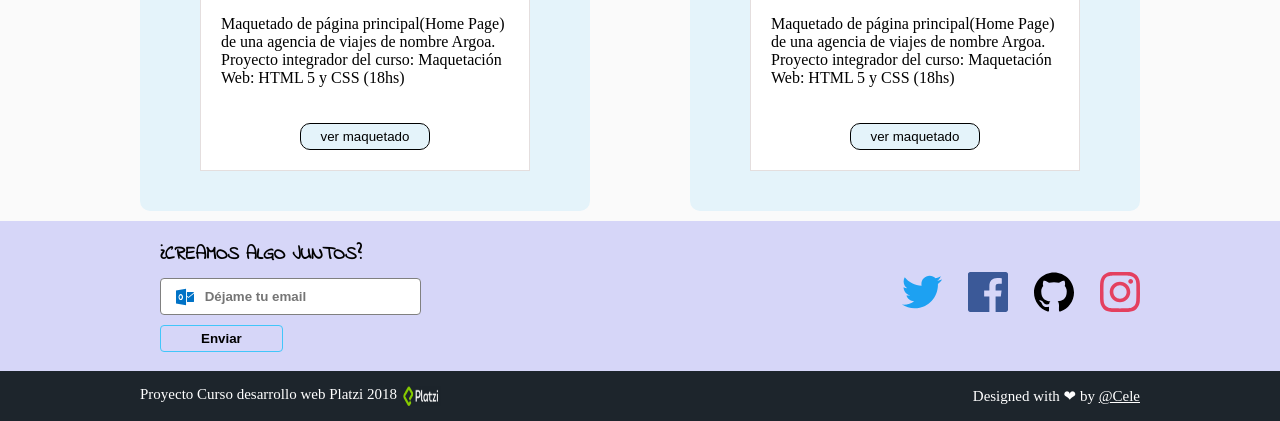
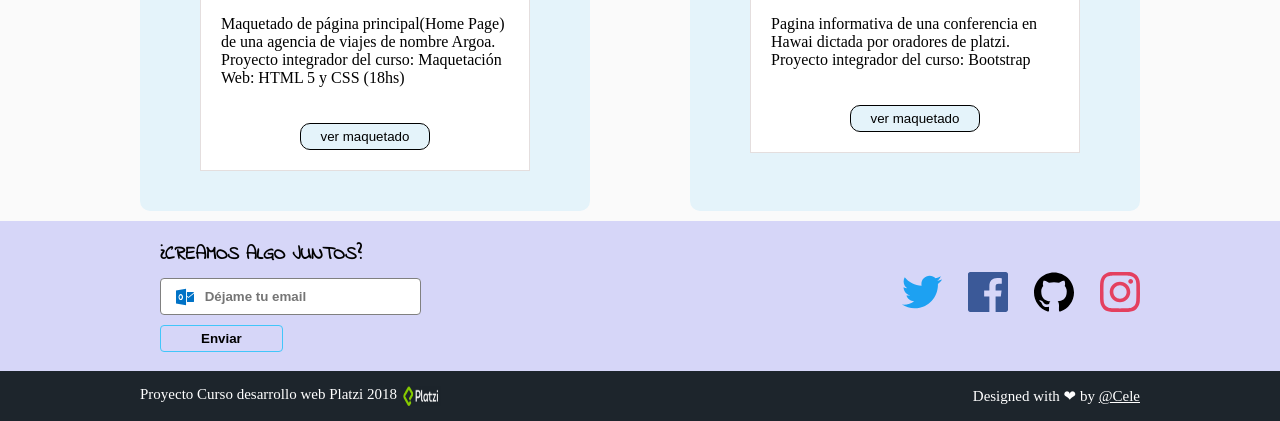
Before and after one commit to celeste2325/DesarrolloWeb-ResponsiveDesign, a plain HTML site: page index.html in a window 1280 px wide. Shown: the part 1769-2190 px from the top of the page. Drawn offline with Linux system fonts and the light colour scheme; files whose address does not match are found by name; a web font is replaced by a local one.

Commit message:
agregando nuevo maquetado

```diff
--- a/index.html
+++ b/index.html
@@ -148,17 +148,16 @@
 
                 <article class="jobs">
                     <figure class="jobs-imageContainer">
-                        <img class="jobs-image" src="image\Argoa.png" alt="Maquetado Argoa">
+                        <img class="jobs-image" src="image\bootstrap.png" alt="Maquetado bootstrap">
                     </figure>
 
                     <div class="jobs-pie">
                         <h3 class="jobs-date">Septiembre 2018</h3>
-                        <p class="jobs-description">Maquetado de página principal(Home Page) de una agencia de viajes
-                            de nombre
-                            Argoa. Proyecto integrador
-                            del curso: Maquetación Web: HTML 5 y CSS (18hs)</p>
+                        <p class="jobs-description">Pagina informativa de una conferencia en Hawai dictada por oradores de platzi.
+                            Proyecto integrador
+                            del curso: Bootstrap</p>
 
-                        <a href="https://celeste2325.github.io/desarrolloWeb/" target="_blank"> <button class="jobs-url">ver maquetado</button></a>
+                        <a href="https://celeste2325.github.io/Bootstrap/proyectoIntegrador/" target="_blank"> <button class="jobs-url">ver maquetado</button></a>
                     </div>
 
                 </article>
```
Also changed, not shown: 1 other file.
